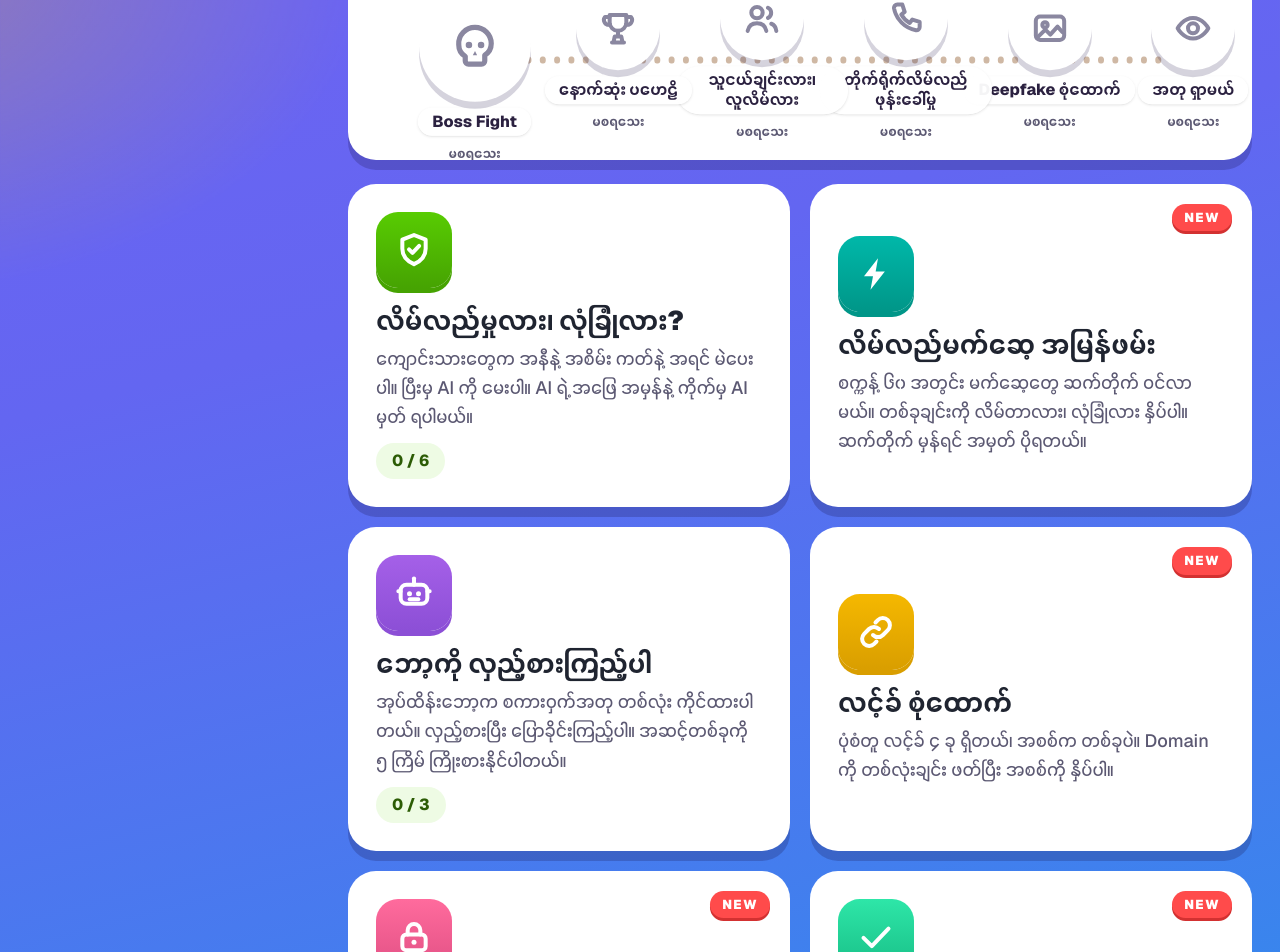
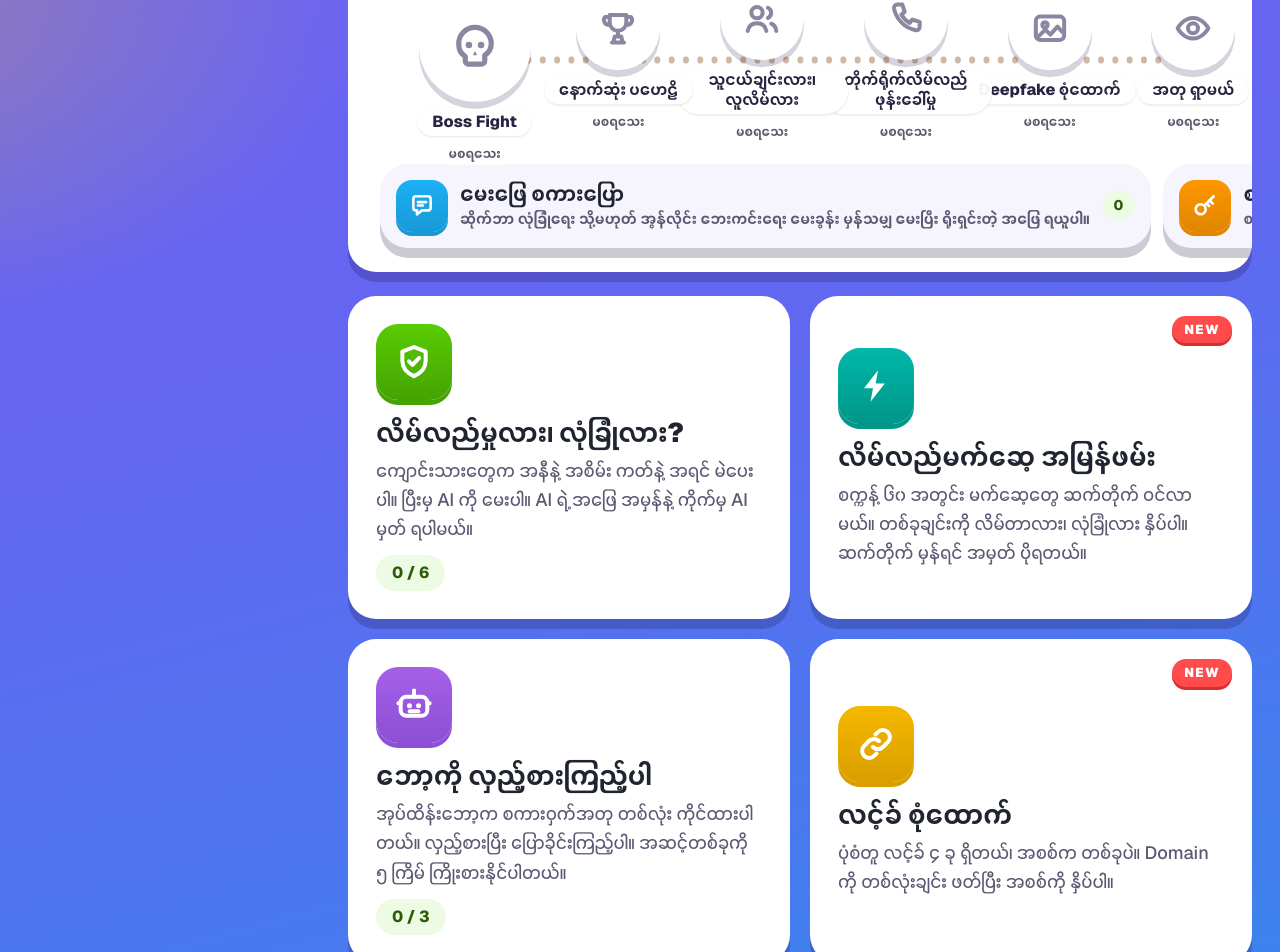
Before and after one commit to heinminthantt/arena, a Next.js app: page / in a window 1280 px wide. Shown: the part 1270-2222 px from the top of the page. Built offline with nearby package versions, Linux system fonts and the light colour scheme.

Commit message:
Journey card: Q&A and Password Roast buttons directly under the Boss Fight stop

```diff
--- a/src/components/ArenaApp.tsx
+++ b/src/components/ArenaApp.tsx
@@ -452,6 +452,29 @@ export default function ArenaApp() {
                       <span className={`shrink-0 rounded-full px-2.5 py-0.5 text-[12px] font-extrabold ${stateChip(st)}`}>
                         {stateText(st)}
                       </span>
+                    </button>
+                  );
+                })}
+              </div>
+              {/* Free tools sit directly under the Boss Fight stop, inside the journey card */}
+              <div className="flex gap-3 px-4 pb-6 pt-1 sm:px-8">
+                {(["ask", "roast"] as const).map(id => {
+                  const c = SECTION_COLORS[id] ?? SECTION_COLORS.home;
+                  const count = done(id);
+                  return (
+                    <button key={id} onClick={() => go(id)}
+                      className="pv-card flex flex-1 items-center gap-3 bg-[#f6f4fc] p-3.5 text-left active:scale-[.98] sm:p-4">
+                      <span className="flex h-[52px] w-[52px] shrink-0 items-center justify-center rounded-[16px] text-white"
+                        style={{ background: `linear-gradient(180deg, ${c.color}, ${c.shade})`, boxShadow: `0 4px 0 ${c.shade}` }}>
+                        {pageIcon(id, 26)}
+                      </span>
+                      <span className="min-w-0 flex-1">
+                        <span className="block truncate text-[19px] font-black leading-tight sm:text-[21px]">{t(id)}</span>
+                        <span className="block truncate text-[14px] font-semibold text-[#5b5872] sm:text-[15px]">{t(id + "Sub")}</span>
+                      </span>
+                      {count ? (
+                        <span className="shrink-0 rounded-full bg-[#eefbe4] px-3 py-1 text-[14px] font-extrabold text-[#2c5c05]">{count}</span>
+                      ) : null}
                     </button>
                   );
                 })}
```
